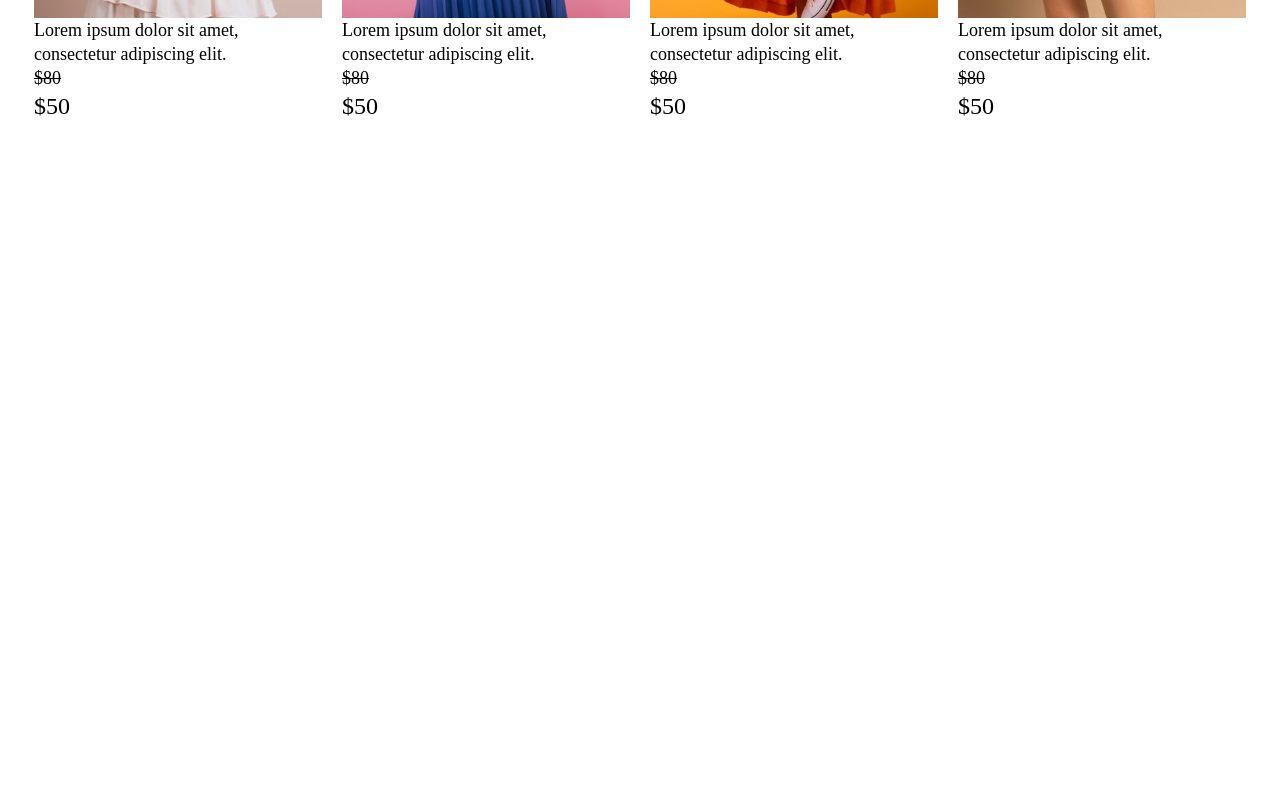
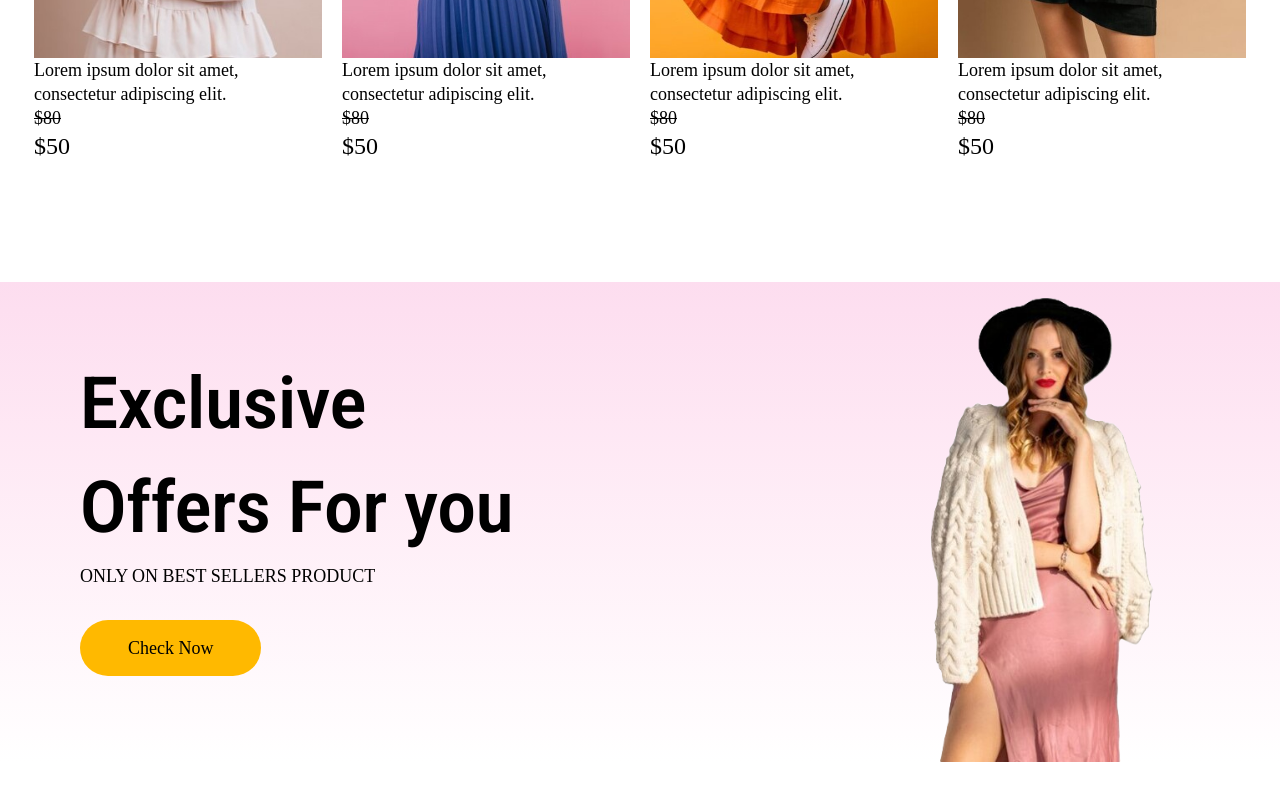
Before and after one commit to riyudev/E-Commerce-Website, a React (Vite) app: page / in a window 1280 px wide. Shown: the part 1312-2112 px from the top of the page. Before the commit the page ends 1434 px from the top, so only its background shows below. Built offline with nearby package versions, Linux system fonts and the light colour scheme; a web font is replaced by a local one.

Commit message:
added offer

```diff
--- /dev/null
+++ b/src/components/Offer.jsx
@@ -0,0 +1,25 @@
+import React from "react";
+import Exclusive from "../assets/exclusive.png";
+
+function Offer() {
+  return (
+    <div className="mb-10 place-items-center pt-20">
+      <figure className="flex w-full max-w-7xl justify-between bg-gradient-to-b from-pink-200/70 to-white px-20">
+        <div className="flex flex-col justify-center">
+          <h1 className="mb-8">Exclusive</h1>
+          <h1 className="mb-5">Offers For you</h1>
+          <p className="font-sfproMedium mb-8">ONLY ON BEST SELLERS PRODUCT</p>
+          <button className="place-self-start rounded-full bg-amber-400 px-12 py-4 hover:bg-amber-500">
+            Check Now
+          </button>
+        </div>
+
+        <div>
+          <img src={Exclusive} alt="" className="max-w-80" />
+        </div>
+      </figure>
+    </div>
+  );
+}
+
+export default Offer;
--- a/src/index.css
+++ b/src/index.css
@@ -25,7 +25,7 @@
 
 @layer base {
   h1 {
-    @apply laptop:text-5xl font-robotoRegular text-5xl;
+    @apply laptop:text-7xl font-robotoSemiBold text-5xl;
   }
 
   h2 {
--- a/src/pages/Shop.jsx
+++ b/src/pages/Shop.jsx
@@ -1,12 +1,14 @@
 import React from "react";
 import Hero from "../components/Hero";
 import Popular from "../components/Popular";
+import Offer from "../components/Offer";
 
 function Shop() {
   return (
-    <div className="">
+    <div className="space-y-10">
       <Hero />
       <Popular />
+      <Offer />
     </div>
   );
 }
```
Also changed, not shown: src/assets/exclusive.png (added), src/assets/women.jpg (deleted).
